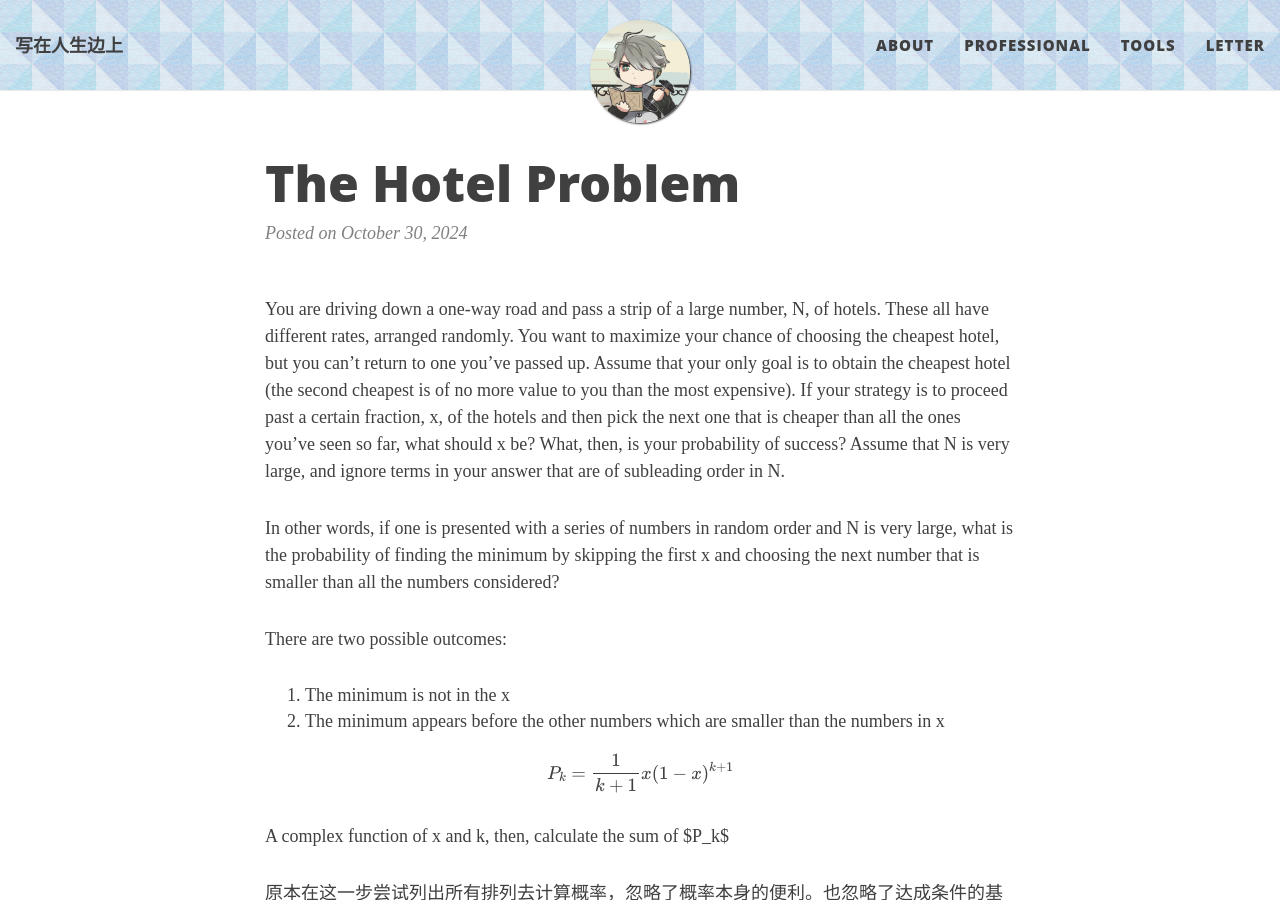
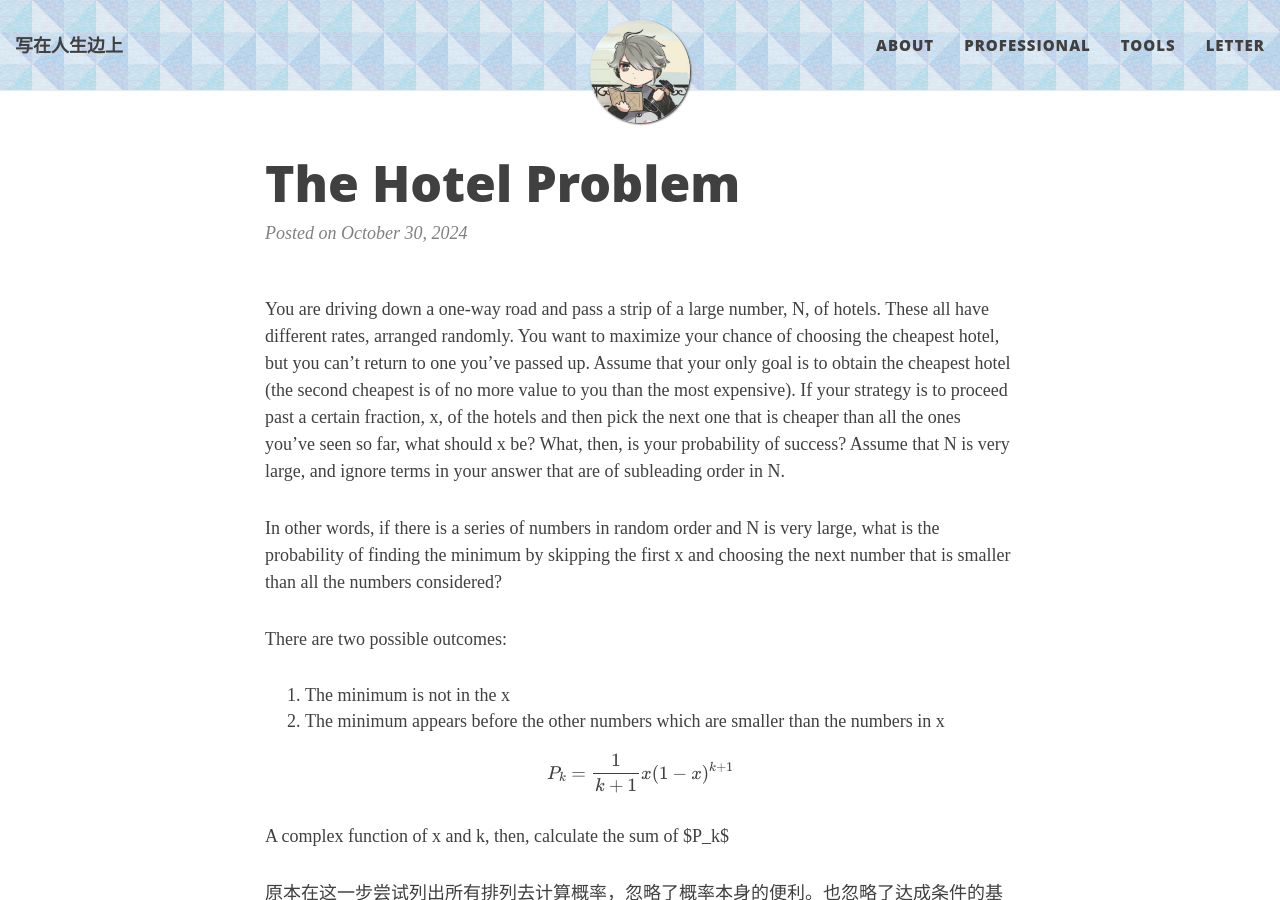
Before and after one commit to PlanetPolly/PlanetPolly.github.io, a Jekyll site: the page built from _posts/2024-10-30-the-hotel-problem.md, in a window 1280 px wide and 900 px high. Built offline with Jekyll 4.4.1, drawn with Linux system fonts in a browser that asks for light colours; nearby versions of some CDN libraries; formulas are drawn with MathJax 3.

Commit message:
update 2024-10-30

```diff
--- a/_posts/2024-10-30-the-hotel-problem.md
+++ b/_posts/2024-10-30-the-hotel-problem.md
@@ -7,7 +7,7 @@ mathjax: true
 
 You are driving down a one-way road and pass a strip of a large number, N, of hotels. These all have different rates, arranged randomly. You want to maximize your chance of choosing the cheapest hotel, but you can't return to one you've passed up. Assume that your only goal is to obtain the cheapest hotel (the second cheapest is of no more value to you than the most expensive). If your strategy is to proceed past a certain fraction, x, of the hotels and then pick the next one that is cheaper than all the ones you've seen so far, what should x be? What, then, is your probability of success? Assume that N is very large, and ignore terms in your answer that are of subleading order in N.
 
-In other words, if one is presented with a series of numbers in random order and N is very large, what is the probability of finding the minimum by skipping the first x and choosing the next number that is smaller than all the numbers considered?
+In other words, if there is a series of numbers in random order and N is very large, what is the probability of finding the minimum by skipping the first x and choosing the next number that is smaller than all the numbers considered?
 
 There are two possible outcomes:
 1. The minimum is not in the x
```
